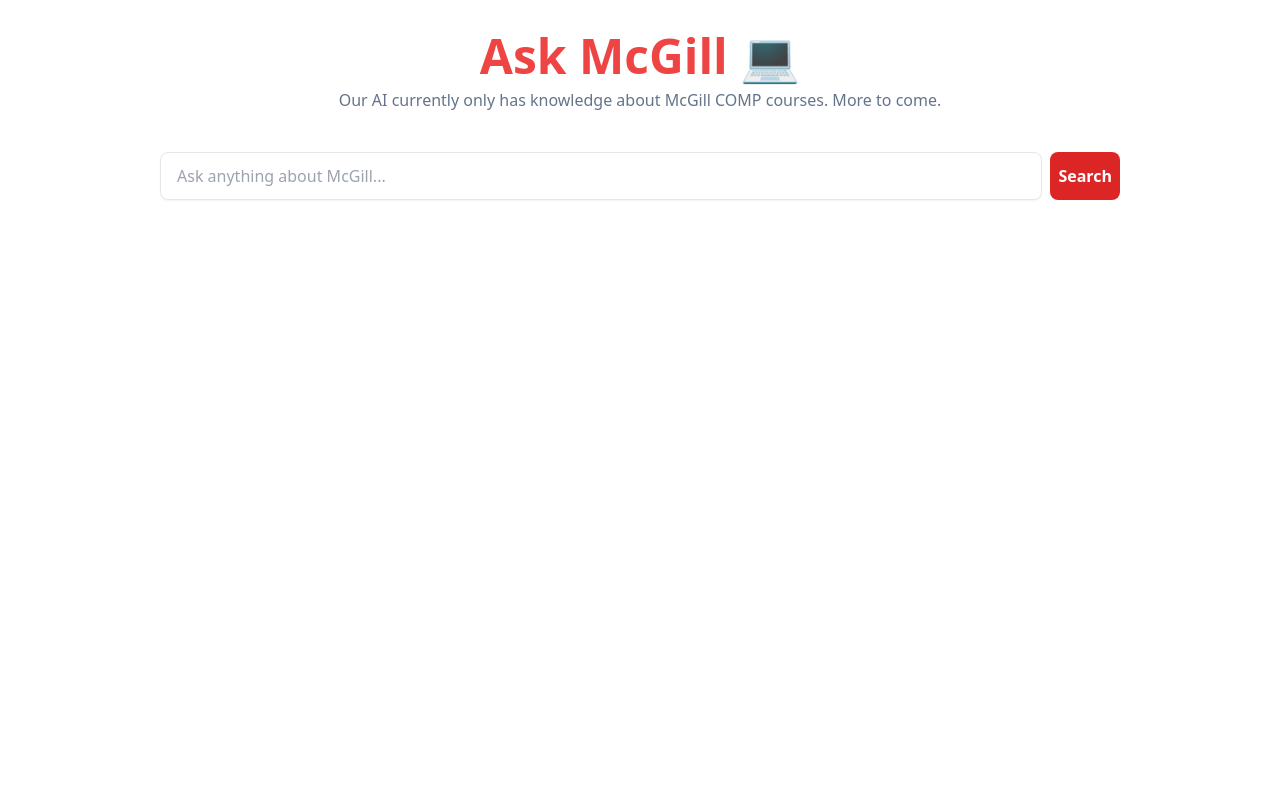
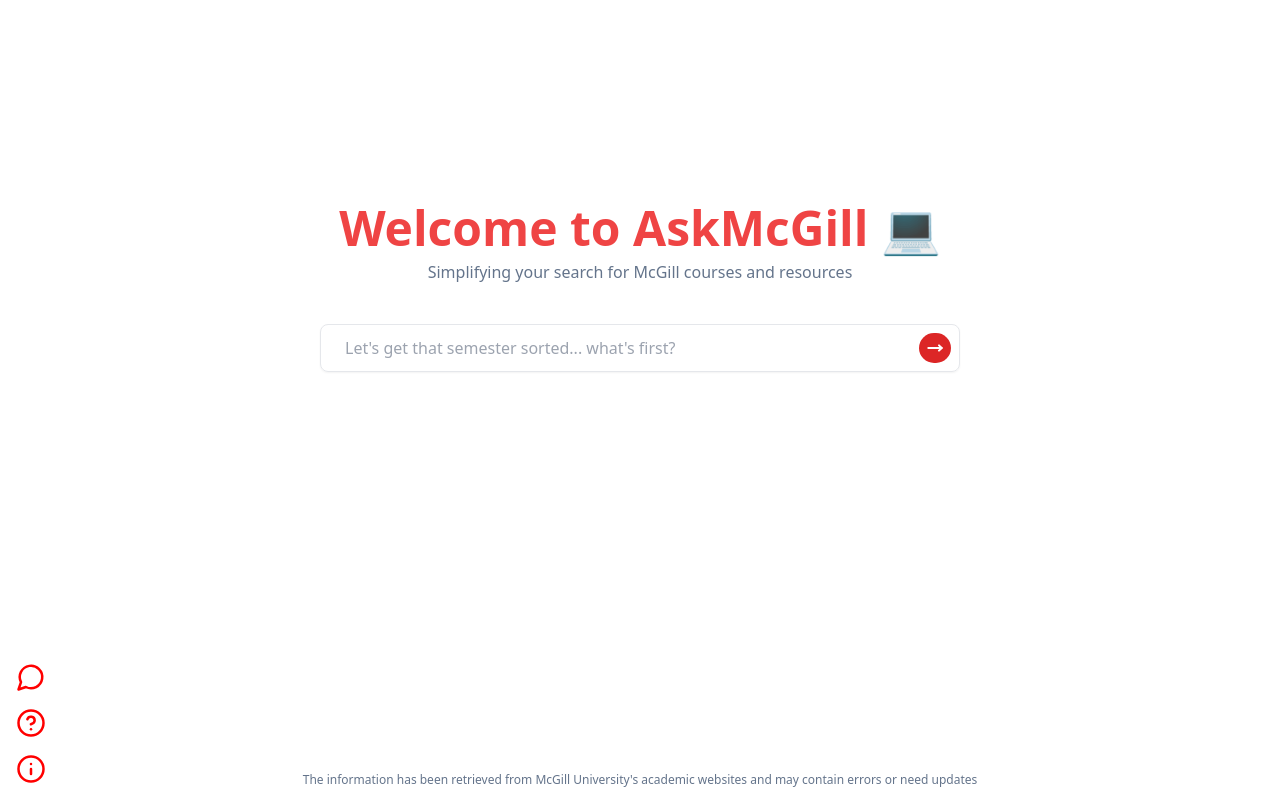
Before and after one commit to rohank36/askmcgill_client, a Next.js app: page / in a window 1280 px wide. Built offline with nearby package versions, Linux system fonts and the light colour scheme.

Commit message:
new landing page

```diff
--- a/package.json
+++ b/package.json
@@ -9,6 +9,7 @@
     "lint": "next lint"
   },
   "dependencies": {
+    "lucide-react": "^0.460.0",
     "next": "15.0.3",
     "react": "19.0.0-rc-66855b96-20241106",
     "react-dom": "19.0.0-rc-66855b96-20241106"
--- a/src/app/page.tsx
+++ b/src/app/page.tsx
@@ -1,7 +1,10 @@
 'use client'
-import React, {useState} from "react";
+import React, {useState, useRef} from "react";
 import Image from "next/image";
 import SourceComponent from "./SourceComponent";
+import { MoveRight, CircleHelp, Info, MessageCircle} from 'lucide-react';
+
+//TODO: Add animations for answer appearence
 
 export default function Home() {
   const [query, setQuery] = useState<string>("");
@@ -10,6 +13,16 @@ export default function Home() {
   const [time, setTime] = useState<Number>(0);
   const [sources, setSources] = useState<string[]>([]);
   const [answer, setAnswer] = useState<string>("");
+
+  const modalRef1 = useRef<HTMLDialogElement>(null);
+  const modalRef2 = useRef<HTMLDialogElement>(null);
+  const modalRef3 = useRef<HTMLDialogElement>(null);
+  const openModal = (reference: React.RefObject<HTMLDialogElement>) => {
+    if (reference?.current) {
+      reference.current.showModal();
+    }
+  };
+
 
   const handleSubmit = async(e:any) =>{
     e.preventDefault();
@@ -50,26 +63,83 @@ export default function Home() {
 
   return (
     <main>
-      <div className="flex flex-col items-center min-h-screen w-full pt-8">
-        <h1 className="font-bold text-5xl text-red-500">Ask McGill 💻</h1>
-        <h3 className="text-md text-slate-500 mt-2">Our AI currently only has knowledge about McGill COMP courses. More to come.</h3>
+      <div className="flex flex-col items-center justify-center min-h-screen pb-56">
+          <h1 className="font-bold text-5xl text-red-500">Welcome to AskMcGill 💻</h1>
+          <h3 className="text-md text-slate-500 mt-2">Simplifying your search for McGill courses and resources</h3>
 
-        <form className="flex gap-2 w-3/4 h-12 mt-10" onSubmit={handleSubmit}>
+          <form className="flex gap-2 w-1/2 h-12 mt-10 border rounded-lg shadow-sm focus:ring-2 focus:ring-slate-200 p-2" onSubmit={handleSubmit}>
             <input
-            className="border rounded-lg w-full shadow-sm focus:outline-none focus:ring-2 focus:ring-slate-200 px-4"
-            placeholder="Ask anything about McGill..."
+              className="rounded-lg w-full focus:outline-none px-4"
+              placeholder="Let's get that semester sorted... what's first?"
               type="text"
               id="query"
               value={query}
               onChange={(e) => setQuery(e.target.value)}/>
+
             <button
               type="submit"
               disabled={loading}
-            className="bg-red-600 rounded-lg p-2 text-white font-bold hover:bg-red-800 transition duration-300 ease-in-out"
-            >Search
+              className="flex p-2 items-center justify-center bg-red-600 rounded-full text-white font-bold hover:bg-red-800 transition duration-300 ease-in-out hover:scale-110"
+              ><MoveRight size={16} strokeWidth={3}/>
             </button>
           </form>
 
+          <div className="flex absolute items-center justify-center bottom-3 gap-32">
+            <h3 className="text-xs text-slate-500">The information has been retrieved from McGill University's academic websites and may contain errors or need updates</h3>
+          </div>
+
+          <div className="toast toast-start gap-y-4">
+            <button className="hover:scale-110 transition duration-500 ease-in-out" onClick={() => openModal(modalRef3)}><MessageCircle color="red" size={30} /></button>
+            <dialog ref={modalRef3} className="modal">
+              <div className="modal-box">
+                <h3 className="font-bold text-lg">Have any suggestions?</h3>
+                <div className="flex flex-col gap-y-4 py-4">
+                  <p className="text-wrap">We'd love to hear your feedback to improve the product.</p>
+                  <p className="text-wrap">Feel free to join our discord and chat with us! ______</p>
+                </div>
+              </div>
+              <form method="dialog" className="modal-backdrop">
+                <button>close</button>
+              </form>
+            </dialog>
+
+            <button className="hover:scale-110 transition duration-500 ease-in-out" onClick={() => openModal(modalRef1)}><CircleHelp color="red" size={30}/></button>
+            <dialog ref={modalRef1} className="modal">
+              <div className="modal-box">
+                <h3 className="font-bold text-lg ">Faced an issue while using AskMcGill?</h3>
+                <div className="flex flex-col gap-y-4 py-4">
+                  <p className="text-wrap">Please contact _________ and we'll immediately work to resolve it. Thank you for your patience and understanding.</p>
+                </div>
+              </div>
+              <form method="dialog" className="modal-backdrop">
+                <button>close</button>
+              </form>
+            </dialog>
+
+            <button className="hover:scale-110 transition duration-500 ease-in-out" onClick={() => openModal(modalRef2)}><Info color="red" size={30}/></button>
+            <dialog ref={modalRef2} className="modal">
+              <div className="modal-box">
+                <h3 className="font-bold text-lg">What is AskMcGill?</h3>
+                <div className="flex flex-col gap-y-4 py-4">
+                  <p className="text-wrap">AskMcGill is a search engine that directly answers any of your McGill related questions in seconds. Instead of having to search through a ton of different links on the McGill website.</p>
+                  <p className="text-wrap">We built this to make McGill's information easier to find for students.</p>
+                  <p className="text-wrap">We currently only have information on courses but will soon expand to all of McGill's information.</p>
+                  <p className="text-wrap">The product is not perfect, but we're continously working to improve it with your feedback.</p>
+                  <p className="text-wrap">Thank you for using AskMcGill. We hope you find it useful.</p>
+                </div>
+              </div>
+              <form method="dialog" className="modal-backdrop">
+                <button>close</button>
+              </form>
+            </dialog>
+          </div>
+
+      </div>
+    </main>
+  );
+}
+
+/*
 <div className="w-full">
           {loading && (
             <div className="flex justify-center items-center">
@@ -103,8 +173,4 @@ export default function Home() {
             )}
         </div>
 
-
-      </div>
-    </main>
-  );
-}
+*/
```
Also changed, not shown: 1 other file (tests, documents, lock files or other folders). Lines whose indentation alone changed are shown as unchanged.
